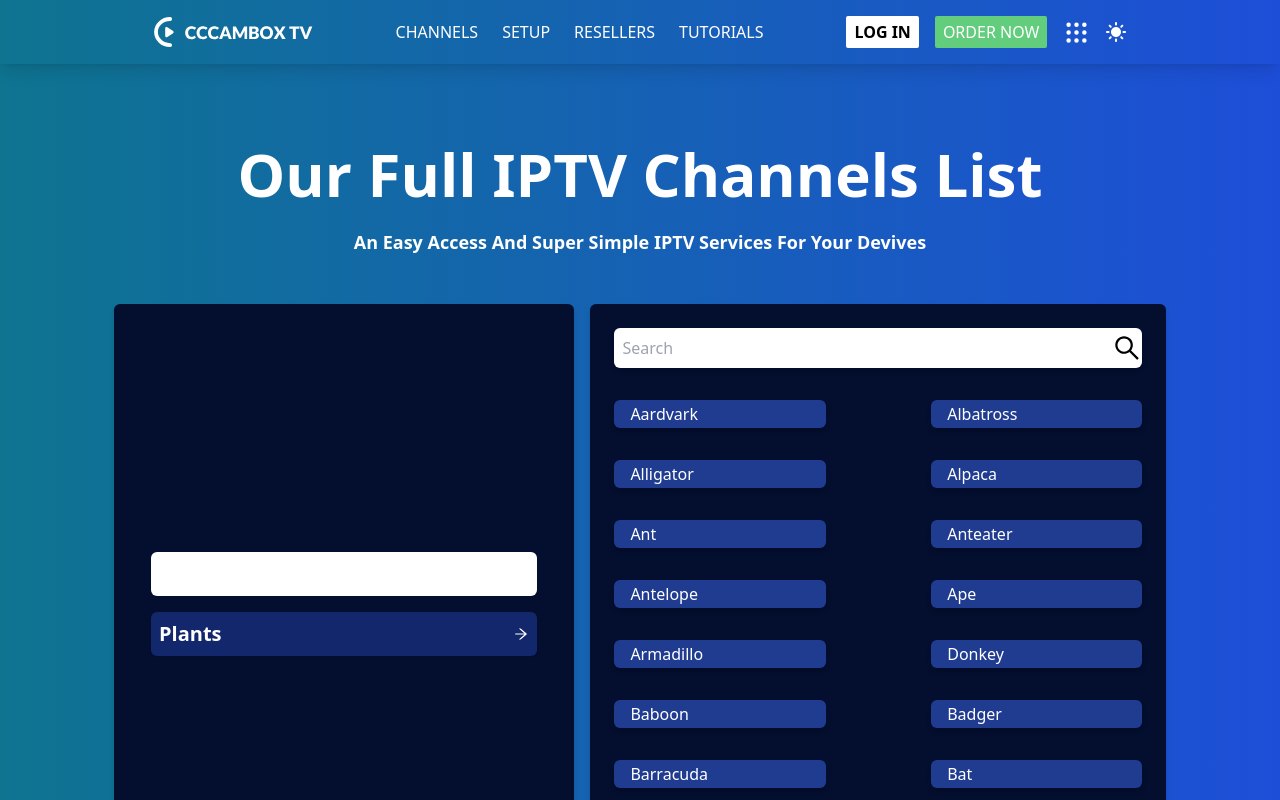
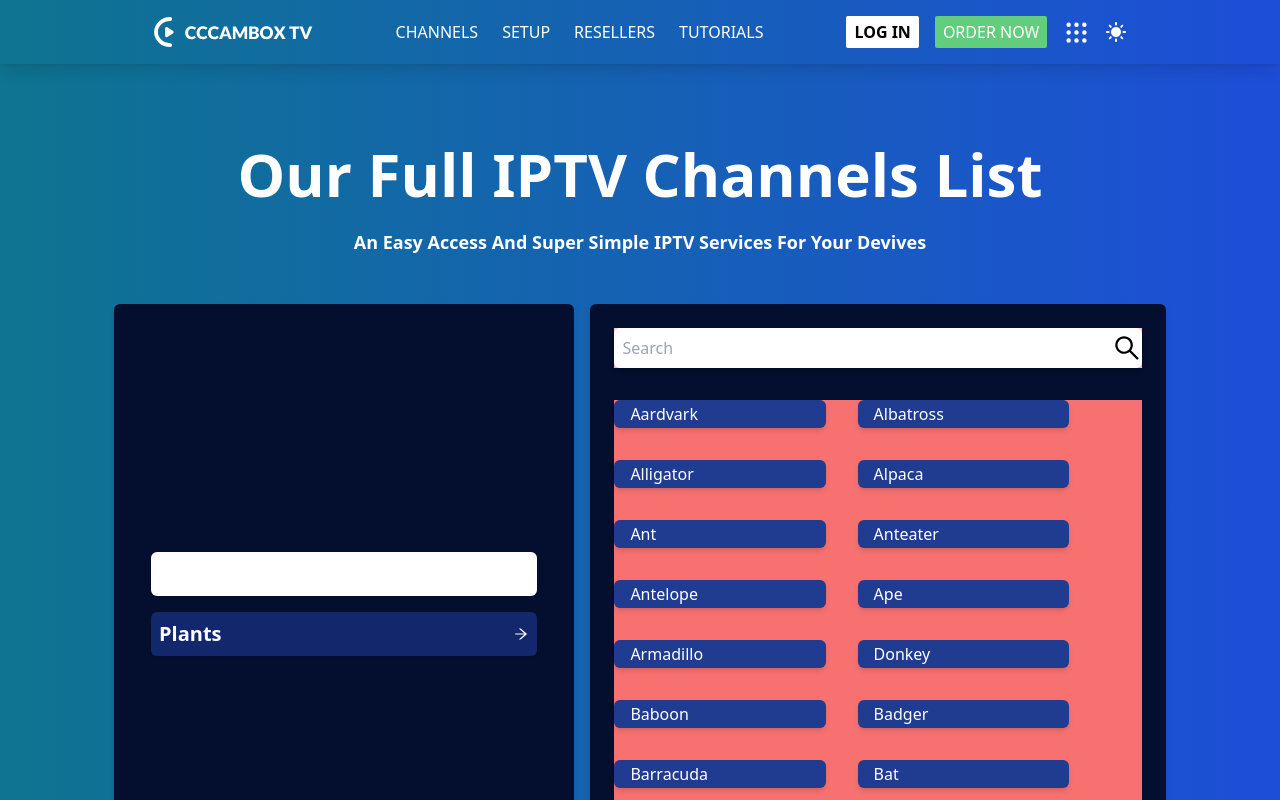
Before and after one commit to umair-asad-bhatti/REACT-responsive-frontend-project, a React (Create React App) app: page /channel in a window 1280 px wide. Shown: the top 800 px of the page. Built offline with nearby package versions, Linux system fonts and the light colour scheme.

Commit message:
Bug Fixed now its completed

```diff
--- a/src/Pages/Channel.jsx
+++ b/src/Pages/Channel.jsx
@@ -155,19 +155,21 @@ const Channel = () => {
                     </div>
 
                 </div>
-                <div className='md:w-[50%] w-[90%]   rounded-md shadow-md h-[600px] overflow-y-auto flex flex-row flex-wrap gap-8 items-center justify-between p-6  dark:bg-blue-darkmd bg-gray-50  '>
-                    <div className='w-full  relative'>
+                <div className='md:w-[50%] w-[90%]   rounded-md shadow-md h-[600px] overflow-y-auto flex flex-row flex-wrap gap-8 items-start justify-start p-6  dark:bg-blue-darkmd bg-gray-50  '>
+                    <div className='w-full  relative bg-red-200'>
                         <AiOutlineSearch fontSize={30} color='black' className='absolute right-0 top-[50%] translate-y-[-50%]' />
                         <input placeholder='Search' type="search " className='w-full border-none outline-none p-2 rounded-md shadow-md' value={search} onChange={(e) => setSearch(e.target.value)} />
                     </div>
+                    <div className=' bg-red-400 flex flex-wrap gap-8 items-start justify-start'>
 
-                    {
+                        {
 
-                        filteredArray && filteredArray.map((animal, index) => {
+                            filteredArray && filteredArray.map((animal, index) => {
 
-                            return <h1 key={index} className=' w-[40%] rounded-md shadow-md  h[100px] px-4 py-0.5 dark:bg-blue-lightmdbg dark:text-white  bg-white text-blue-lightmdbg'>{animal}</h1>
-                        })
-                    }
+                                return <h1 key={index} className=' w-[40%] rounded-md shadow-md  h[100px] px-4 py-0.5 dark:bg-blue-lightmdbg dark:text-white  bg-white text-blue-lightmdbg'>{animal}</h1>
+                            })
+                        }
+                    </div>
                 </div>
 
             </div>
```
